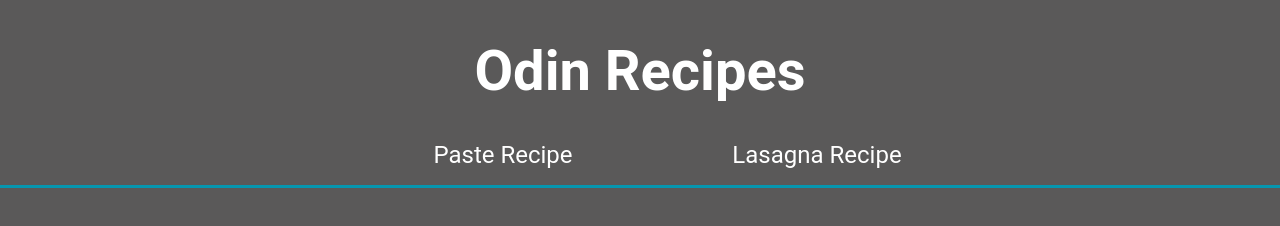
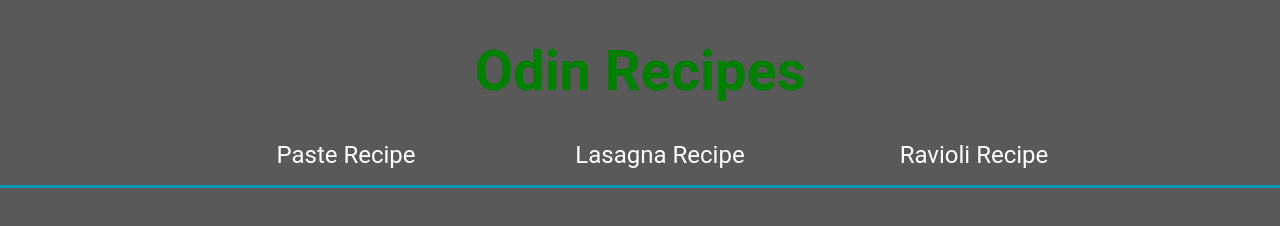
Before and after one commit to rodrigopenayo98/revising-an-old-project, a plain HTML site: page index.html in a window 1280 px wide. Drawn offline with Linux system fonts and the light colour scheme.

Commit message:
update html and css

```diff
--- a/index.css
+++ b/index.css
@@ -33,3 +33,7 @@ nav a{
 nav a:hover{
     color: rgb(6, 150, 175);
 }
+
+#recipes {
+    color: orange
+}
--- a/index.html
+++ b/index.html
@@ -8,11 +8,12 @@
     <link rel="stylesheet" href="index.css">
 </head>
 <body>
-    <h1>Odin Recipes</h1>
+    <h1 style="color:green">Odin Recipes</h1>
     <nav>
         <ul>
-            <a href="recipes/paste.html" target="_blank">Paste Recipe</a>
-            <a href="recipes/lasagna.html" target="_blank">Lasagna Recipe</a>
+            <a class="recipe" href="recipes/paste.html" target="_blank">Paste Recipe</a>
+            <a class="recipe" href="recipes/lasagna.html" target="_blank">Lasagna Recipe</a>
+            <A  class="recipe" href="recipes/ravioli.html" target="_blank">Ravioli Recipe</A>
         </ul>
     </nav>
 </body>
```
